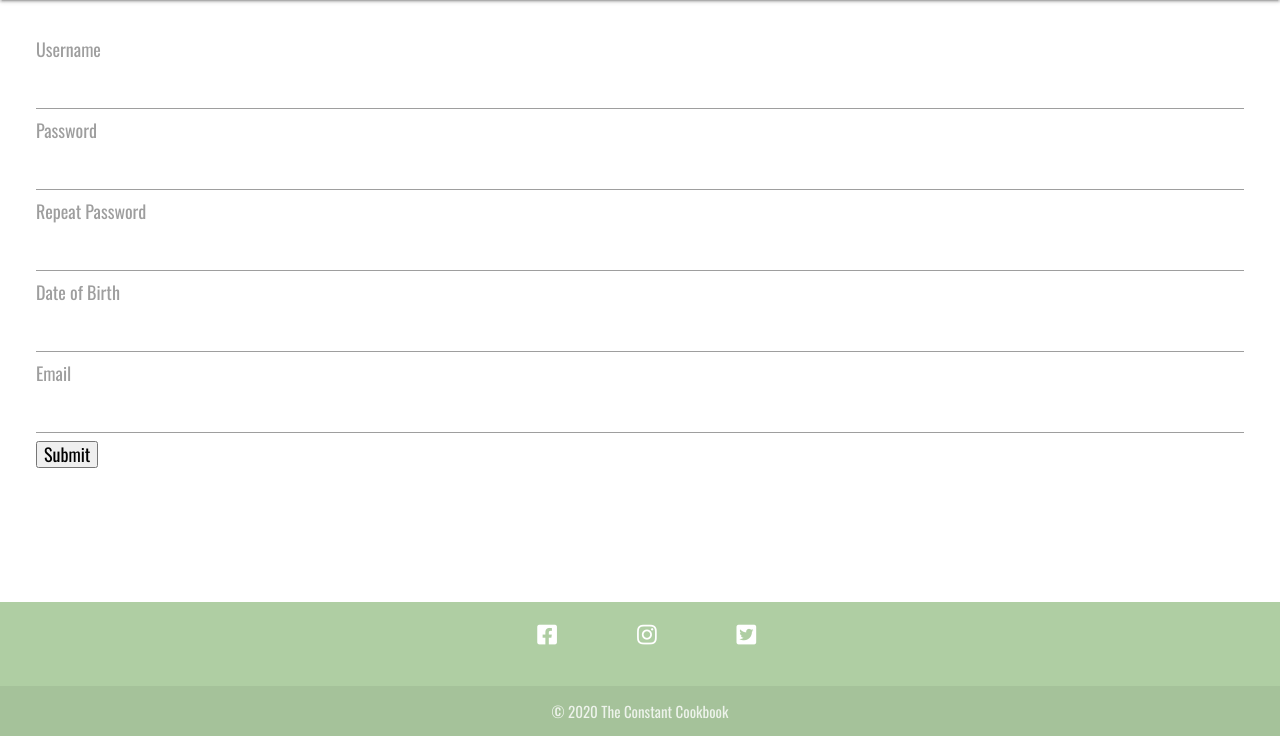
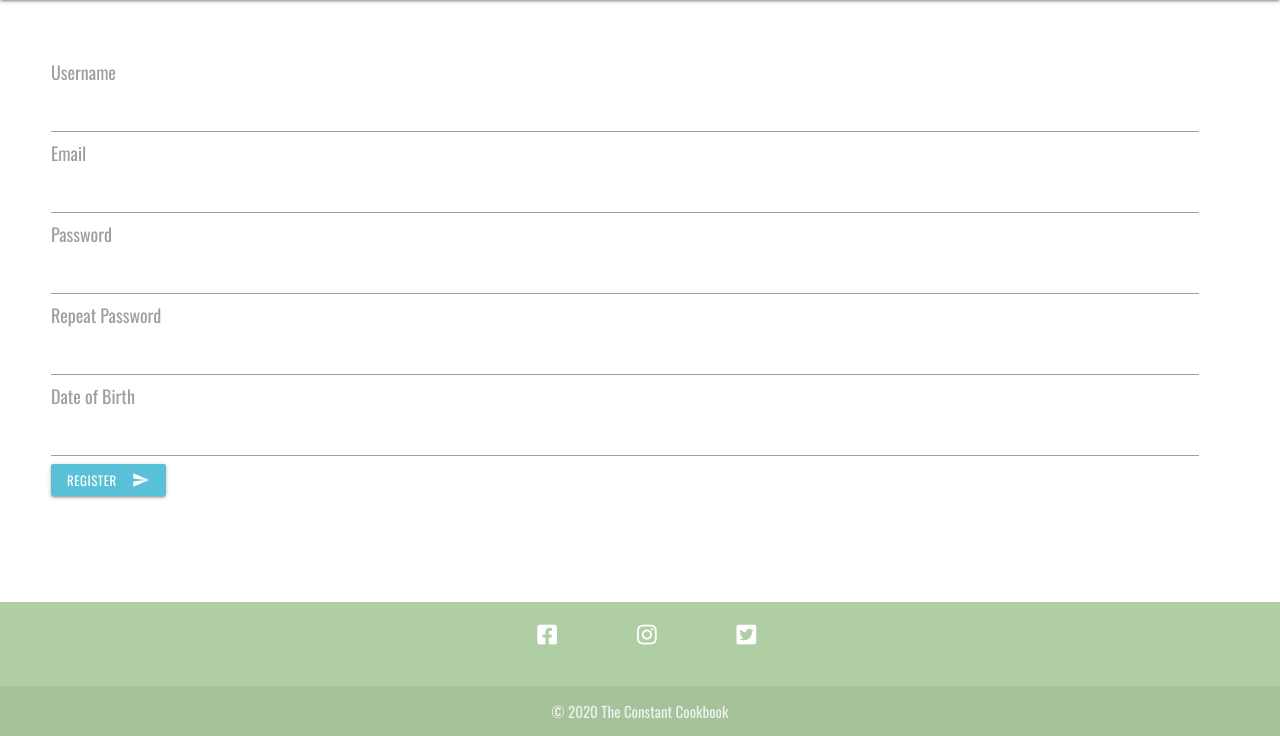
Before and after one commit to MelBiggs/dcd-milestone, a Flask app: page /register in a window 1280 px wide. Shown: the part 64-800 px from the top of the page. Run offline with Flask 2, Linux system fonts and the light colour scheme; some libraries are stand-ins or nearby versions.

Commit message:
Added more styling to log in and register

```diff
--- a/static/css/style.css
+++ b/static/css/style.css
@@ -323,8 +323,27 @@ margin: 0 auto 0;
 
 /*                                                     LOG IN PAGE */
 
+.login-form {
+    margin-right: 3em;
+    margin-left: 1em;
+    padding-top:2em;
+    padding-bottom: 2.5em;
+}
+
+.register-form {
+    margin-right: 3em;
+    margin-left: 1em;
+    padding-top:1.5em;
+    padding-bottom: 2em;
+}
+
+.btn-small {
+    background-color: #59C1D7!important;
+}
+
 .register-button {
     text-align: center;
+    font-family: 'Oswald', sans-serif;
 }
 
 .register-button .btn{
--- a/templates/login.html
+++ b/templates/login.html
@@ -1,6 +1,6 @@
 {% extends 'base.html' %} {%block title %}| Login{% endblock %} {% block content %}
 
-<section>
+<section class='login-form'>
     <form class="col s12" method="POST" action="{{ url_for('login') }}">
 
         <label for="email">Email</label>
@@ -9,7 +9,7 @@
         <label for="password">Password</label>
         <input type="password" id="password" name="password"></input>
 
-        <button class="btn waves-effect waves-light btn-small" type="submit" name="action">Submit
+        <button class="btn waves-effect waves-light btn-small" type="submit" name="action">Log In
             <i class="material-icons right">send</i>
         </button>
 
--- a/templates/registration.html
+++ b/templates/registration.html
@@ -2,10 +2,14 @@
 <p>{{error}}</p>
 {% endfor %} {% endif %}
 
+<section class='register-form'>
 <form class="col s12" method="POST" action="{{ url_for('register_user') }}">
 
     <label for="username">Username</label>
     <input id="username" id="username" name="username" value="{{data.username}}"></input>
+
+    <label for="email">Email</label>
+    <input type="email" id="email" name="email" value="{{data.email}}"></input>
 
     <label for="password">Password</label>
     <input type="password" id="password" name="password"></input>
@@ -16,10 +20,9 @@
     <label for="dob">Date of Birth</label>
     <input id="dob" id="dob" name="dob" value="{{data.dob}}"></input>
 
-    <label for="email">Email</label>
-    <input type="email" id="email" name="email" value="{{data.email}}"></input>
-
-    <input type="submit"></input>
+     <button class="btn waves-effect waves-light btn-small" type="submit" name="action">Register
+            <i class="material-icons right">send</i>
+        </button>
 
 </form>
 
```
